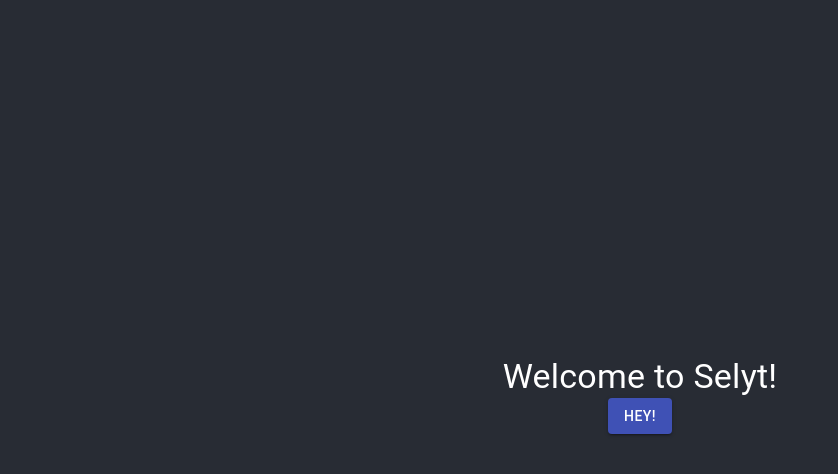
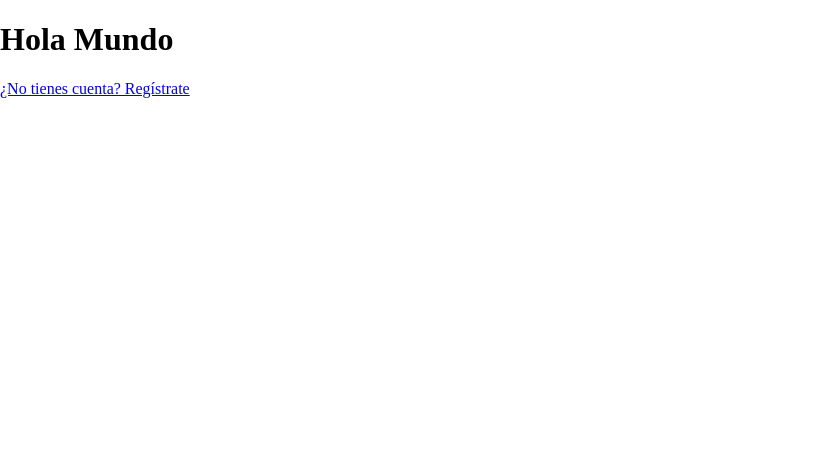
Before and after one commit to danifuenmayor/frontend-practice, a React (Create React App) app: page / in a window 1280 px wide. Shown: the top 474 px of the page, without its empty margins (0-838 px from the left). Built offline with nearby package versions, Linux system fonts and the light colour scheme.

Commit message:
feat(component): add new routes and add files to reducers
BREAKING CHANGE: in the files App.txs add routes of the app and comment the example, that break the
start example with reducers

```diff
--- a/package.json
+++ b/package.json
@@ -10,6 +10,7 @@
     "@types/react-redux": "^7.1.9",
     "@types/react-router-dom": "^5.1.5",
     "axios": "^0.19.2",
+    "formik": "^2.1.4",
     "node-sass": "^4.14.1",
     "react": "^16.13.1",
     "react-dom": "^16.13.1",
--- a/src/components/App/App.tsx
+++ b/src/components/App/App.tsx
@@ -6,33 +6,44 @@
 import { RootState } from "../../reducers";
 import { SEND_MESSAGE } from "../../reducers/example/types";
 import LoginForm from "../LoginForm";
+import LoginUser from "../LoginUser";
 
 const App = () => {
-  const dispatch = useDispatch();
-  const list = useSelector((state: RootState) => state.example.list);
+  // const dispatch = useDispatch();
+  // const list = useSelector((state: RootState) => state.example.list);
 
-  const handleClick = (event: any) => {
-    dispatch({
-      type: SEND_MESSAGE,
-      payload: {
-        message: "👋",
-      },
-    });
-  };
+  // const handleClick = (event: any) => {
+  //   dispatch({
+  //     type: SEND_MESSAGE,
+  //     payload: {
+  //       message: "👋",
+  //     },
+  //   });
+  // };
 
   return (
     <Router>
       <Switch>
-        <Route path="/login" component={LoginForm}/>
-          <div className={classes.App}>
+        <Route exact path={'/'} component={LoginUser} />
+        <Route exact path={'/login'} component={LoginUser} />
+        {/* <Route exact path={'/register'} component={Register} />
+        <Route exact path={'/login-admin'} component={LoginAdmin} />
+        <Route exact path={'/register-admin'} component={RegisterAdmin} />
+        <Route exact path={'/brands'} component={Brands} />
+        <Route exact path={'/products'} component={Products} />
+        <Route exact path={'/sales-charts'} component={SalesChart} />
+        <Route render={() => <h1>Not found!</h1>} /> */}
+
+
+          {/* <div className={classes.App}>
             <Typography variant="h4" component="h1" className={classes.Title}>
               Welcome to Selyt!
-      </Typography>
+            </Typography>
             <Button variant="contained" color="primary" onClick={handleClick}>
               Hey!
-      </Button>
+          </Button>
             <div className={classes.Emojis}>{list.map(({ message }) => message)}</div>
-          </div>
+          </div> */}
       </Switch>
     </Router>
  );
--- a/src/components/LoginForm.js
+++ /dev/null
@@ -1,8 +0,0 @@
-import React from 'react';
-
-const LoginForm = props => {
-    return (
-        <h1>Hello World</h1>
-    )
-}
-export default LoginForm;
--- /dev/null
+++ b/src/components/LoginUser/LoginUser.tsx
@@ -0,0 +1,20 @@
+// const LabelComponent = ({labelValue, changeLabelOnClick}) => (
+// <Label> { labelValue } </label>;
+// <Button onClick={changeLabelOnClick('bye')}> Click Me </Button>
+// );
+
+import React from 'react';
+import {Link} from 'react-router-dom';
+
+
+const LoginUser = () => {
+
+  return (
+    <div>
+        <h1>Hola Mundo</h1>
+        <Link to="/brands">¿No tienes cuenta? Regístrate</Link>
+    </div>
+  );
+};
+
+export default LoginUser;
--- /dev/null
+++ b/src/components/LoginUser/index.tsx
@@ -0,0 +1 @@
+export { default } from './LoginUser';
```
Also changed, not shown: src/components/Register/Register.tsx (added, +14 -0 lines), src/reducers/login/actions.ts (added, +9 -0 lines), src/reducers/login/index.ts (added, +7 -0 lines), src/reducers/login/types.ts (added, +19 -0 lines), 2 other files (tests, documents, lock files or other folders).
